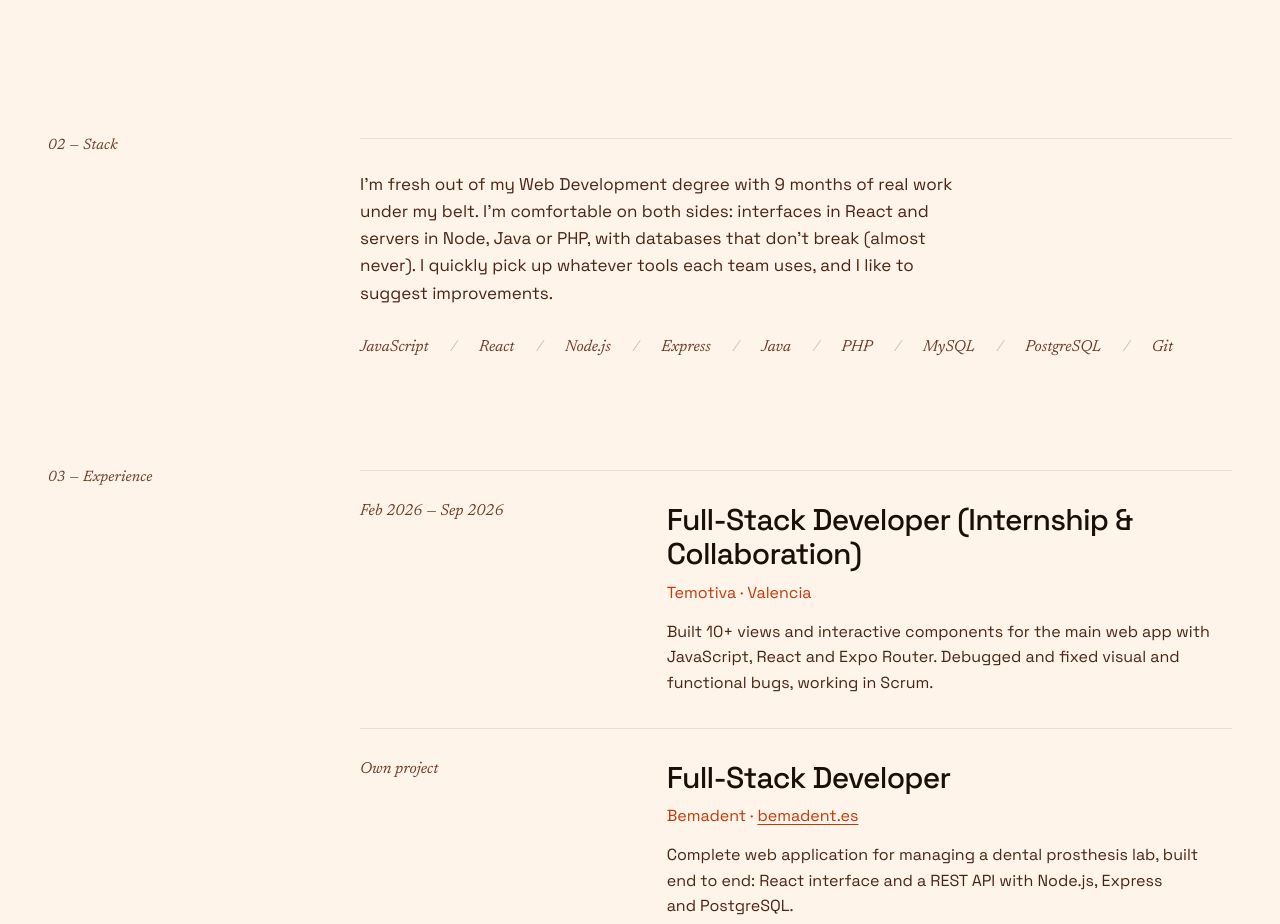
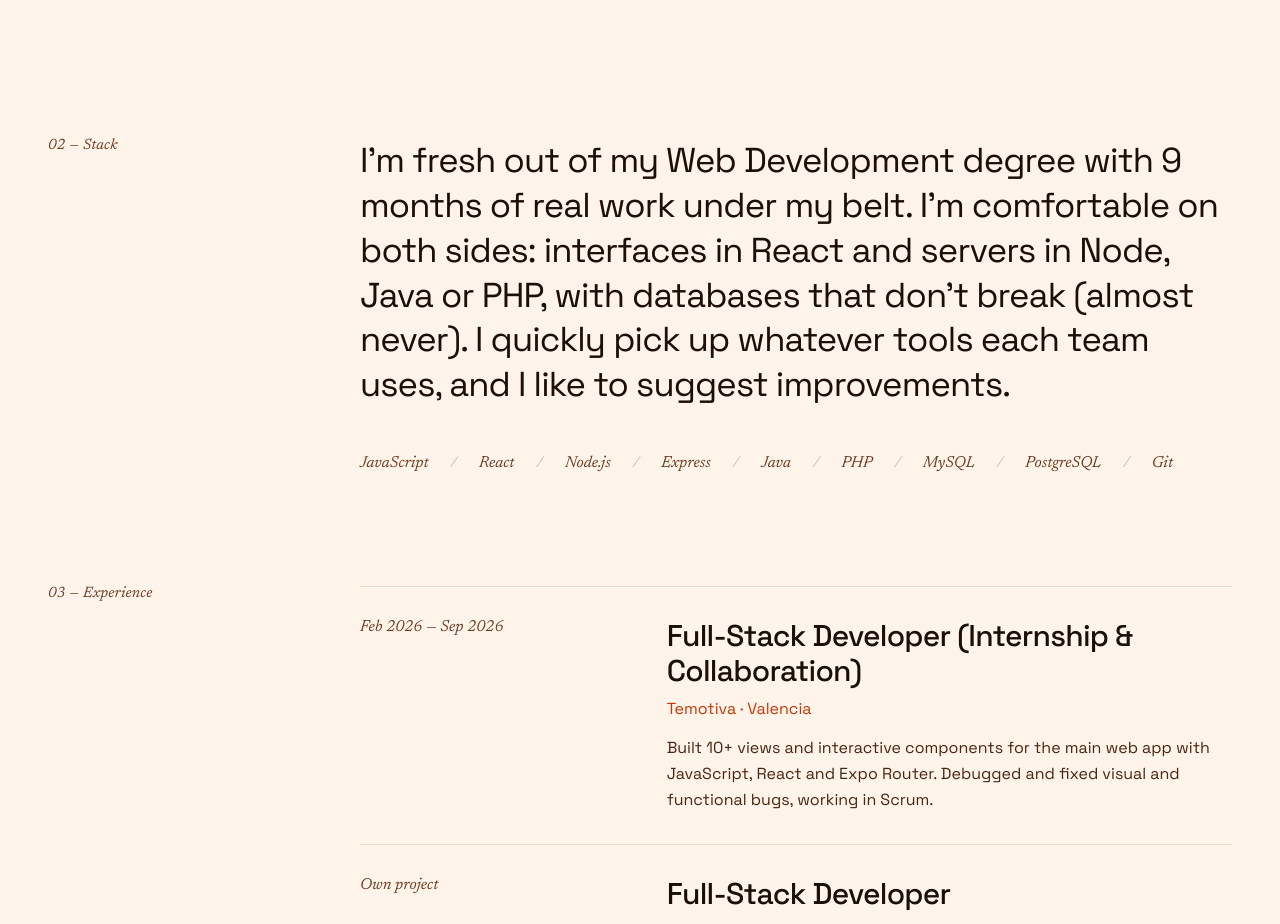
Before and after one commit to kikebeses/portfolio, a React (Vite) app: page / in a window 1280 px wide. Shown: the part 1380-2304 px from the top of the page. Built offline with nearby package versions, Linux system fonts and the light colour scheme.

Commit message:
feat(stack): da al texto del stack el mismo tamaño y efecto de relleno que «Sobre mí»

```diff
--- a/src/sections/Stack.tsx
+++ b/src/sections/Stack.tsx
@@ -1,8 +1,10 @@
 import { useTranslation } from 'react-i18next'
+import FillText from '../components/FillText'
 import Reveal from '../components/Reveal'
 import SectionLayout from '../components/SectionLayout'
 import { skills } from '../data/skills'
 
+/** Same visual weight as About: large paragraph with the fill effect, then the skills. */
 function Stack() {
   const { t } = useTranslation()
 
@@ -13,11 +15,11 @@ function Stack() {
       className="pb-[clamp(72px,9vw,120px)]"
       contentClassName="max-w-225"
     >
-      <Reveal className="border-t border-line-2 pt-8">
-        <p className="max-w-155 text-lg leading-copy text-pretty text-muted">{t('stack.text')}</p>
+      <FillText>{t('stack.text')}</FillText>
+      <Reveal className="mt-12">
         <ul
           aria-label={t('stack.skillsLabel')}
-          className="mt-8 flex flex-wrap gap-x-5.5 gap-y-2.5 font-serif text-base text-muted-2 italic"
+          className="flex flex-wrap gap-x-5.5 gap-y-2.5 font-serif text-base text-muted-2 italic"
         >
           {skills.map((skill, index) => (
             <li key={skill} className="flex gap-x-5.5">
```
